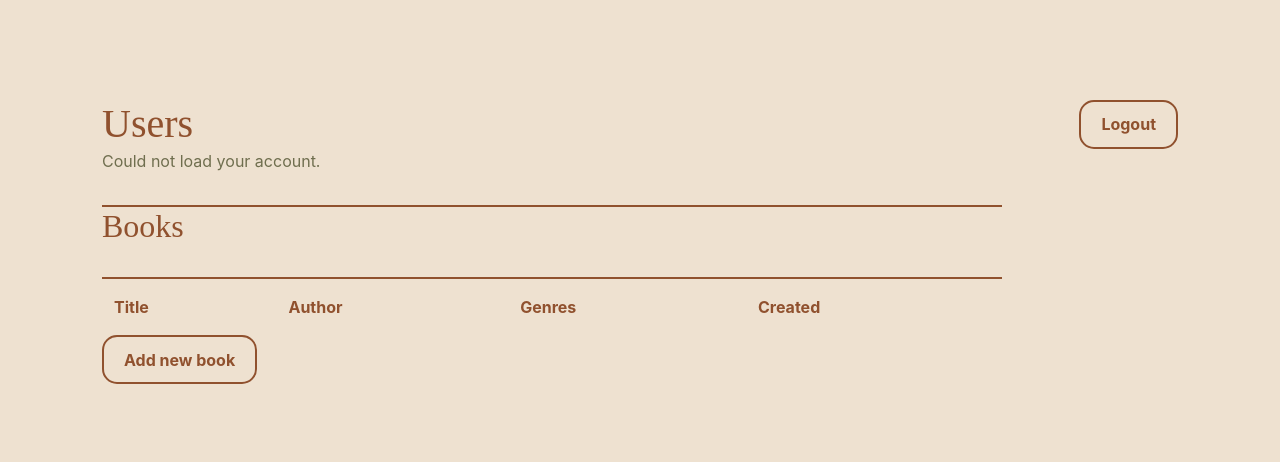
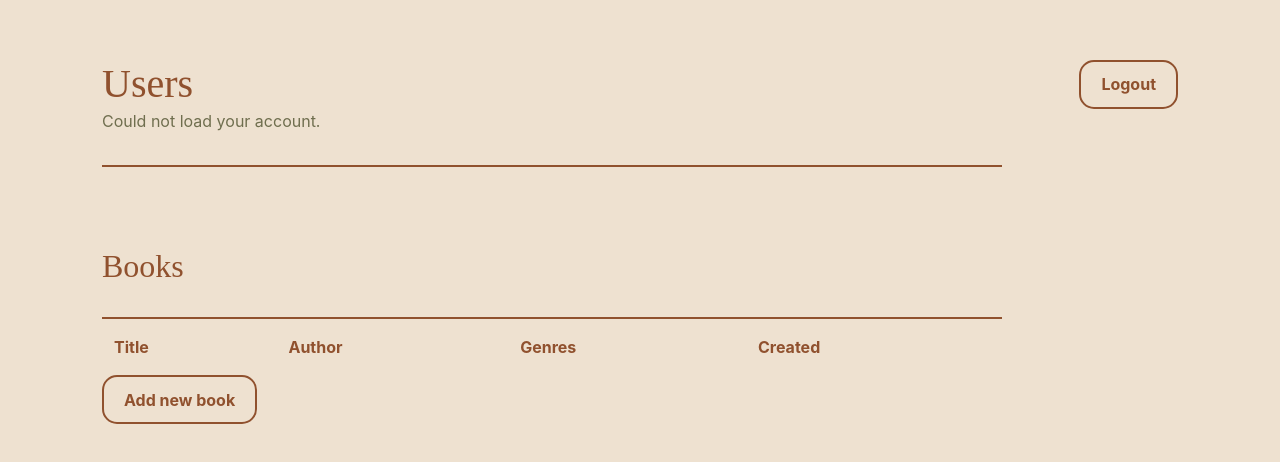
Before and after one commit to kickzon/api-assignment-2, a website: page public/protected.html in a window 1280 px wide. Shown: the part 170-632 px from the top of the page. Drawn offline with nearby package versions, Linux system fonts and the light colour scheme; no server answers.

Commit message:
style: add spacing between books and users list

```diff
--- a/public/css/books.css
+++ b/public/css/books.css
@@ -58,12 +58,15 @@
   }
 }
 
+#books-list {
+  margin-top: 5rem;
+}
+
 .books-table {
   width: min(100%, 900px);
   margin-top: 2rem;
   border-collapse: collapse;
   border-top: 2px solid var(--cinnamon);
-  padding-top: 5rem;
 }
 
 .books-table th,
--- a/public/protected.html
+++ b/public/protected.html
@@ -22,6 +22,7 @@
       </div>
       <p id="users-message"></p>
       <div id="users-list"></div>
+      <div id="books-list">
         <table class="books-table">
           <h2>Books</h2>
           <thead>
@@ -34,6 +35,7 @@
           </thead>
           <tbody class="books-table-body"></tbody>
         </table>
+      </div>
       <button type="button" class="add-book-btn">Add new book</button>
       <form class="create-book-form hidden">
         <div class="form-group">
```
Lines whose indentation alone changed are shown as unchanged.
